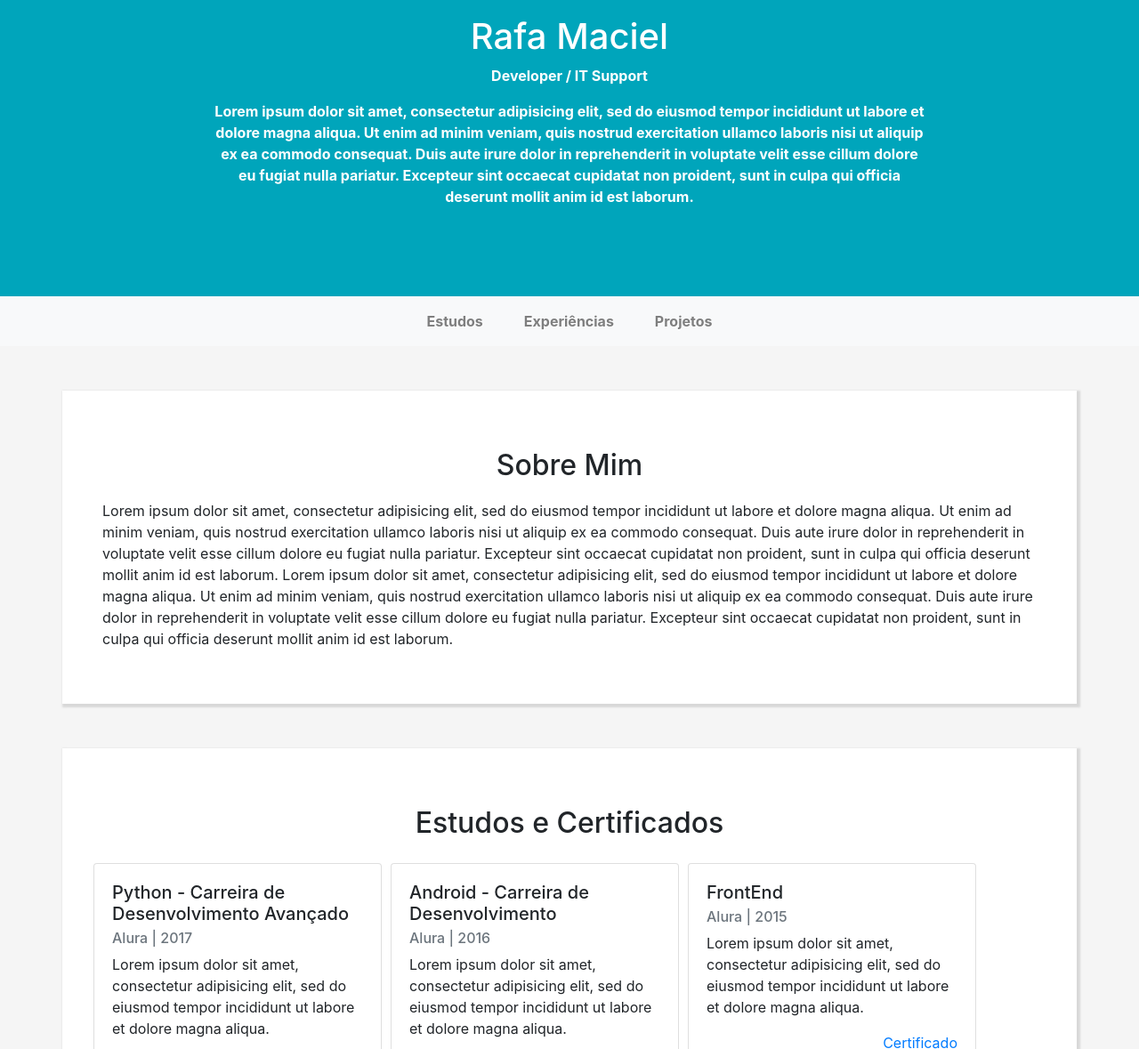
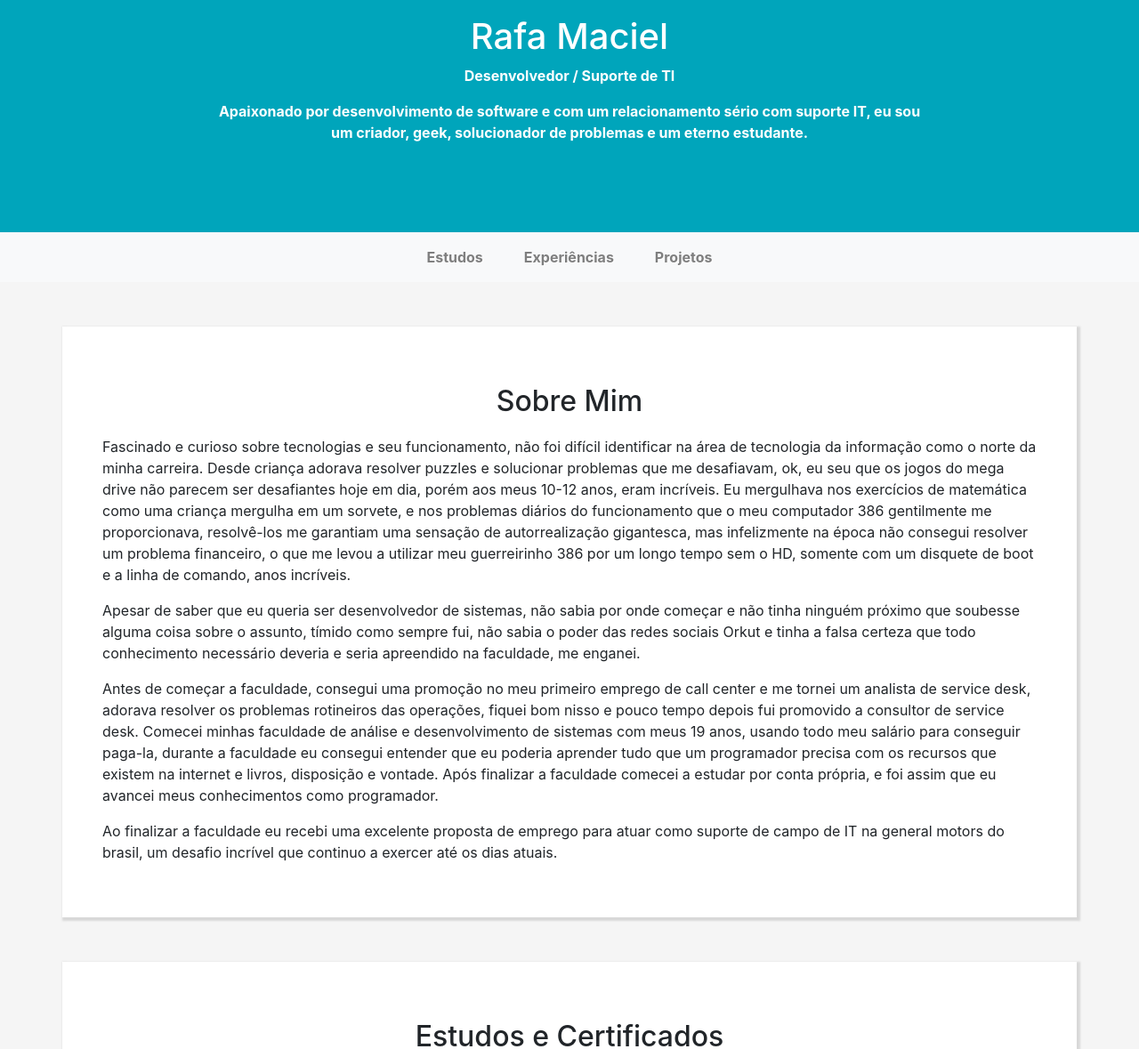
Before and after one commit to rafa-maciel/rafa-maciel.github.io, a plain HTML site: page index.html in a window 1280 px wide. Shown: the part 218-1397 px from the top of the page at 89% size. Drawn offline with nearby package versions, Linux system fonts and the light colour scheme.

Commit message:
Update index.html
updated about me description

```diff
--- a/index.html
+++ b/index.html
@@ -25,13 +25,10 @@
 			<div class="conteiner text-center">
 				<img src="images/profile.jpeg" alt="Rafa maciel" class="foto-perfil">
 				<h1>Rafa Maciel</h1>
-				<p class="muted">Developer / IT Support</p>
-				<p class="intro-descricao">Lorem ipsum dolor sit amet, consectetur adipisicing elit, sed do eiusmod
-				tempor incididunt ut labore et dolore magna aliqua. Ut enim ad minim veniam,
-				quis nostrud exercitation ullamco laboris nisi ut aliquip ex ea commodo
-				consequat. Duis aute irure dolor in reprehenderit in voluptate velit esse
-				cillum dolore eu fugiat nulla pariatur. Excepteur sint occaecat cupidatat non
-				proident, sunt in culpa qui officia deserunt mollit anim id est laborum.</p>
+				<p class="muted">Desenvolvedor / Suporte de TI</p>
+				<p class="intro-descricao">Apaixonado por desenvolvimento de software e com um relacionamento
+					sério com suporte IT, eu sou um criador, geek, solucionador de problemas e um eterno estudante.
+				</p>
 			</div>
 		</div>
 
@@ -60,18 +57,29 @@
 			<h2 class="text-center">Sobre Mim</h2>
 			<div class="row">
 				<div class="col">
-				<p>Lorem ipsum dolor sit amet, consectetur adipisicing elit, sed do eiusmod
-				tempor incididunt ut labore et dolore magna aliqua. Ut enim ad minim veniam,
-				quis nostrud exercitation ullamco laboris nisi ut aliquip ex ea commodo
-				consequat. Duis aute irure dolor in reprehenderit in voluptate velit esse
-				cillum dolore eu fugiat nulla pariatur. Excepteur sint occaecat cupidatat non
-				proident, sunt in culpa qui officia deserunt mollit anim id est laborum.
-				Lorem ipsum dolor sit amet, consectetur adipisicing elit, sed do eiusmod
-				tempor incididunt ut labore et dolore magna aliqua. Ut enim ad minim veniam,
-				quis nostrud exercitation ullamco laboris nisi ut aliquip ex ea commodo
-				consequat. Duis aute irure dolor in reprehenderit in voluptate velit esse
-				cillum dolore eu fugiat nulla pariatur. Excepteur sint occaecat cupidatat non
-				proident, sunt in culpa qui officia deserunt mollit anim id est laborum.</p>
+				<p>Fascinado e curioso sobre tecnologias e seu funcionamento, não foi difícil identificar na área de
+					tecnologia da informação como o norte da minha carreira. Desde criança adorava resolver puzzles
+					e solucionar problemas que me desafiavam, ok, eu seu que os jogos do mega drive não parecem ser
+					desafiantes hoje em dia, porém aos meus 10-12 anos, eram incríveis. Eu mergulhava nos exercícios de matemática
+					como uma criança mergulha em um sorvete, e nos problemas diários do funcionamento que o meu computador 386 gentilmente me
+					proporcionava, resolvê-los me garantiam uma sensação de autorrealização gigantesca, mas infelizmente na época não consegui
+					resolver um problema financeiro, o que me levou a utilizar meu  <span>guerreirinho</span> 386 por um longo tempo sem o HD,
+					somente com um disquete de boot e a linha de comando, anos incríveis.</p>
+				<p>Apesar de saber que eu queria ser desenvolvedor de sistemas, não sabia por onde começar e não tinha
+					ninguém próximo que soubesse alguma coisa sobre o assunto, tímido como sempre fui, não sabia o
+					poder das redes sociais <span>Orkut<span> e tinha a falsa certeza que todo conhecimento
+					necessário deveria e seria apreendido na faculdade, me enganei. </p>
+				<p> Antes de começar a faculdade, consegui uma promoção no meu primeiro emprego de call center e me
+					tornei um analista de service desk, adorava resolver os problemas rotineiros das operações,
+					fiquei bom nisso e pouco tempo depois fui promovido a consultor de service desk. Comecei
+					minhas faculdade de análise e desenvolvimento de sistemas com meus 19 anos, usando todo meu
+					salário para conseguir paga-la, durante a faculdade eu consegui entender que eu poderia
+					aprender tudo que um programador precisa com os recursos que existem na internet e livros,
+					disposição e vontade. Após finalizar a faculdade comecei a estudar por conta própria, e foi
+					assim que eu avancei meus conhecimentos como programador.</p>
+				<p> Ao finalizar  a faculdade eu recebi uma excelente proposta de emprego para atuar como suporte de
+					campo de IT na general motors do brasil, um desafio incrível que continuo a exercer até os
+					dias atuais.</p>
 				</div>
 			</div>
 		</section>
```
